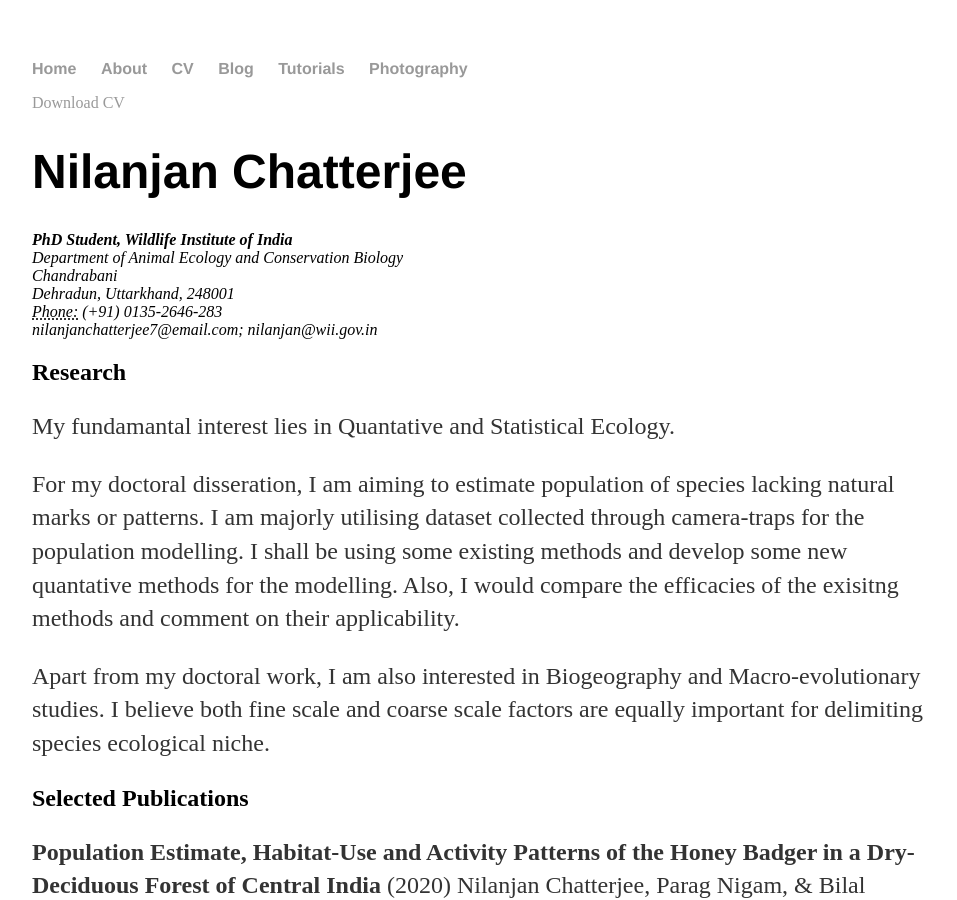
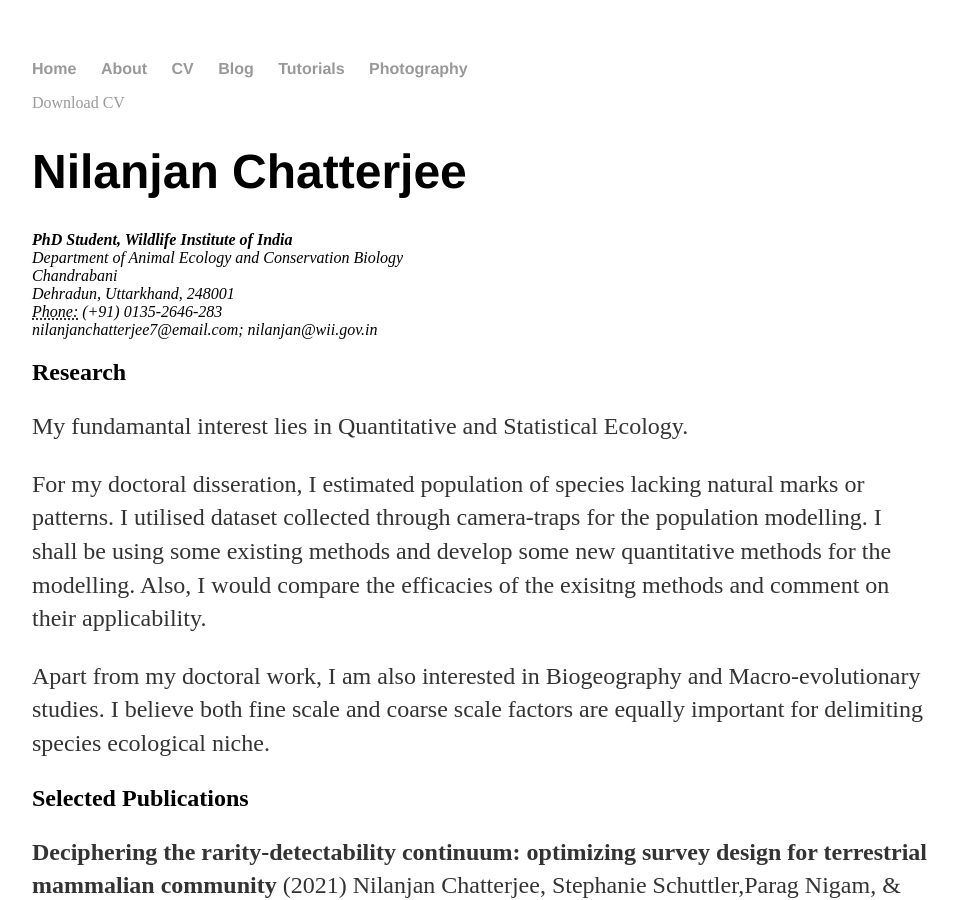
Before and after one commit to nilanjanchatterjee/nilanjanchatterjee.github.io, a Jekyll site: the page built from cv/index.html, in a window 1280 px wide and 900 px high. Shown: the whole window, without its empty margins (160-1117 px from the left). Built offline with Jekyll 4.4.1, drawn with Linux system fonts in a browser that asks for light colours; some of the changed text lies outside the part shown.

Commit message:
updated cv description
Included new publication and phD status

```diff
--- a/cv/index.html
+++ b/cv/index.html
@@ -16,12 +16,13 @@
 					</address>
 
 					<h2>Research </h2>
-		<p>My fundamantal interest lies in Quantative and Statistical Ecology. </p>
-		<p>For my doctoral disseration, I am aiming to estimate population of species lacking natural marks or patterns. I am majorly utilising dataset collected through camera-traps for the population modelling. I shall be using some existing methods and develop some new quantative methods for the modelling. Also, I would compare the efficacies of the exisitng methods and comment on their applicability. </p>
+		<p>My fundamantal interest lies in Quantitative and Statistical Ecology. </p>
+		<p>For my doctoral disseration, I estimated population of species lacking natural marks or patterns. I utilised dataset collected through camera-traps for the population modelling. I shall be using some existing methods and develop some new quantitative methods for the modelling. Also, I would compare the efficacies of the exisitng methods and comment on their applicability. </p>
 		<p> Apart from my doctoral work, I am also interested in Biogeography and Macro-evolutionary studies. I believe both fine scale and coarse scale factors are equally important for delimiting species ecological niche. </p>
 
 					<h2>Selected Publications</h2>
-		                        <p><strong>Population Estimate, Habitat-Use and Activity Patterns of the Honey Badger in a Dry-Deciduous Forest of Central India </strong> (2020) Nilanjan Chatterjee, Parag Nigam, & Bilal Habib; Frontiers in Ecology and Evolution 8:585256. doi: 10.3389/fevo.2020.585256</p>
+		                        <p><strong>Deciphering the rarity-detectability continuum: optimizing survey design for terrestrial mammalian community</strong> (2021) Nilanjan Chatterjee,  Stephanie Schuttler,Parag Nigam, & Bilal Habib; Ecosphere (in press)</p>
+		<p><strong>Population Estimate, Habitat-Use and Activity Patterns of the Honey Badger in a Dry-Deciduous Forest of Central India </strong> (2020) Nilanjan Chatterjee, Parag Nigam, & Bilal Habib; Frontiers in Ecology and Evolution 8:585256. doi: 10.3389/fevo.2020.585256</p>
 		                        <p><strong>Integrating large mammal behaviour and traffic flow to determine traversability of roads with heterogeneous traffic on a Central Indian Highway</strong> (2020) Akanksha Saxena, Nilanjan Chatterjee, Asha Rajvanshi, Bilal Habib; Scientific Reports, 10:18888. https://doi.org/10.1038/s41598-020-75810-2 </p>
 					<p><strong>Population density and habitat use of two sympatric small cats in a central Indian reserve</strong> (2020) Nilanjan Chatterjee, Parag Nigam, & Bilal Habib; PLoS ONE 15(6): e0233569. https://10.1371/journal.pone.0233569</p>
 					<p><strong>First Photographic Evidence of Himalayan Brown Bear from Lippa-
@@ -35,9 +36,9 @@
 
           </a>.
                                        <h2>Work Experience</h2>
-                                        <p> Senior Research Fellow (June 2019- Ongoing) <br>
-					    Junior Research Fellow (January 2014- June 2019) <br>
-					    Senior Business Analyst (July 2013- January 2014)
+                                        <p> Senior Research Fellow, Wildlife Institute of India (June 2019- June-2021) <br>
+					    Junior Research Fellow, Wildlife Institute of India (January 2014- June 2019) <br>
+					    Senior Business Analyst, Tata Consultancy Services (July 2013- January 2014)
 						</p>
 
                                        <h2>Teaching Experience</h2>
@@ -49,7 +50,7 @@
 						 </p>
 
 					<h2> Education </h2>
-					<p>PhD : 2017-Ongoing</p>
+					<p>PhD : 2017-2021 (submitted)</p>
 					<p> Post-graduation: Masters in Statistics : Indian Statistical Institute 2011-13</p>
                                         <p> Graduation: Bachelor in Statistics : Indian Statistical Institute 2008-11</p>
 
```
